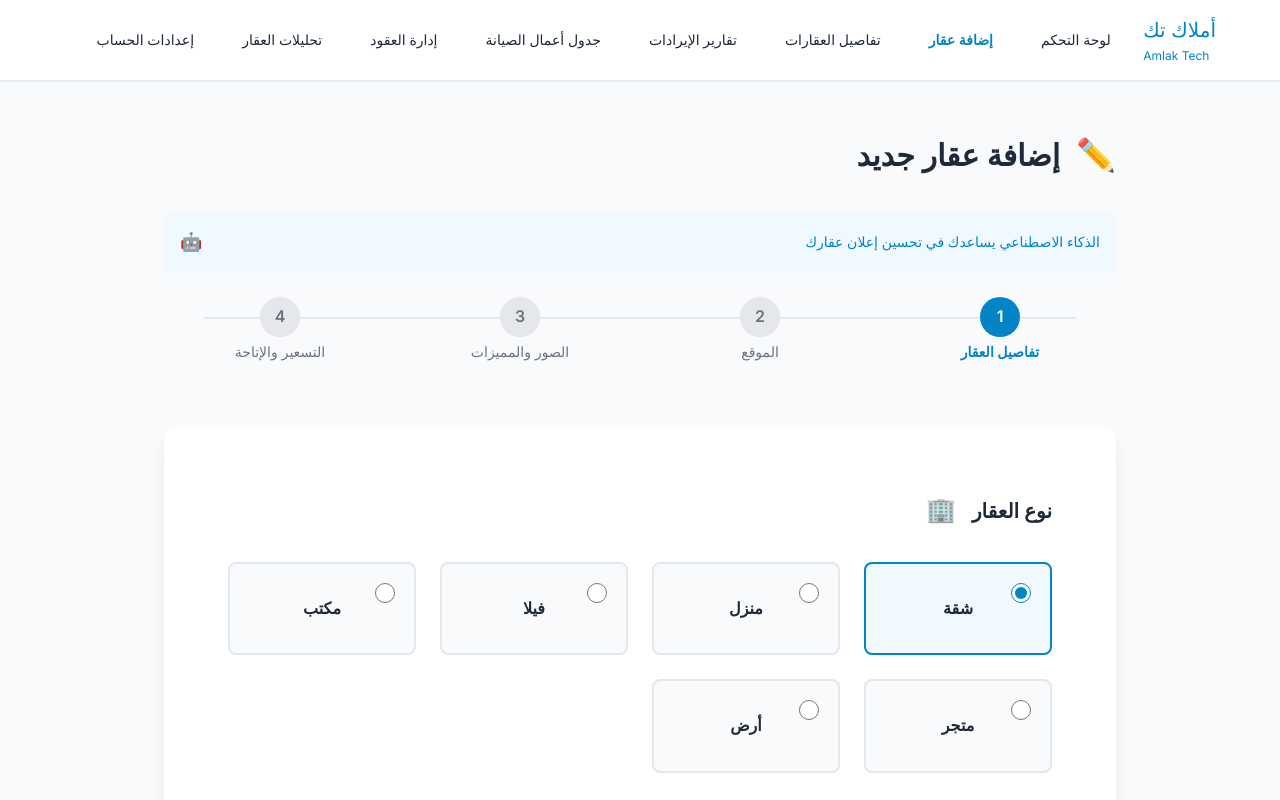
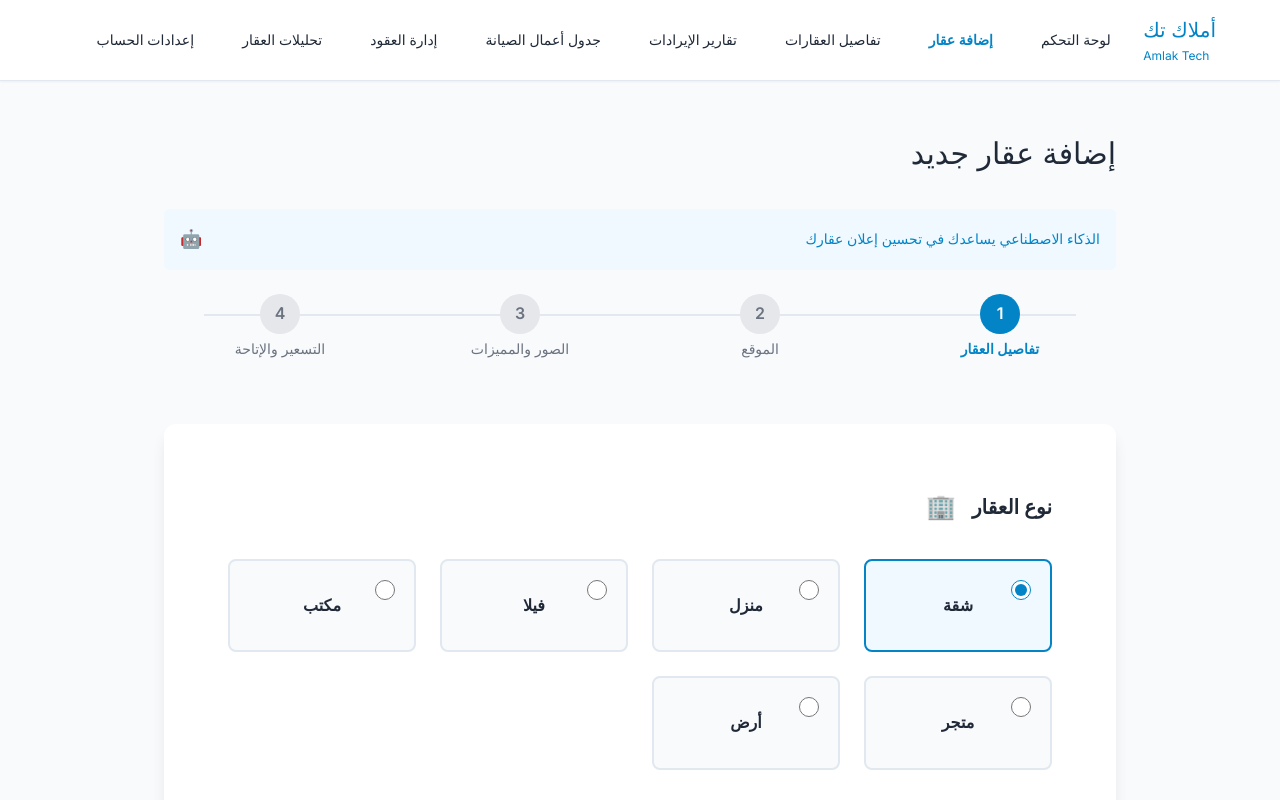
Before and after one commit to yaraabdullah/AmlakTech-Website, a Next.js app: page /owner/add-property in a window 1280 px wide. Shown: the top 800 px of the page. Built offline with nearby package versions, Linux system fonts and the light colour scheme.

Commit message:
update the form

```diff
--- a/components/AddProperty.tsx
+++ b/components/AddProperty.tsx
@@ -115,7 +115,6 @@ export default function AddProperty() {
           {/* Page Header */}
           <div className={styles.pageHeader}>
             <div className={styles.pageTitle}>
-              <span className={styles.titleIcon}>✏️</span>
               <h1>إضافة عقار جديد</h1>
             </div>
 
--- a/styles/AddProperty.module.css
+++ b/styles/AddProperty.module.css
@@ -106,13 +106,10 @@
   margin-bottom: var(--spacing-xl);
 }
 
-.titleIcon {
-  font-size: 2rem;
-}
 
 .pageTitle h1 {
   font-size: var(--font-size-3xl);
-  font-weight: var(--font-weight-semibold);
+  font-weight: var(--font-weight-normal);
   color: var(--color-text-primary);
   margin: 0;
   font-family: var(--font-family-primary);
```
